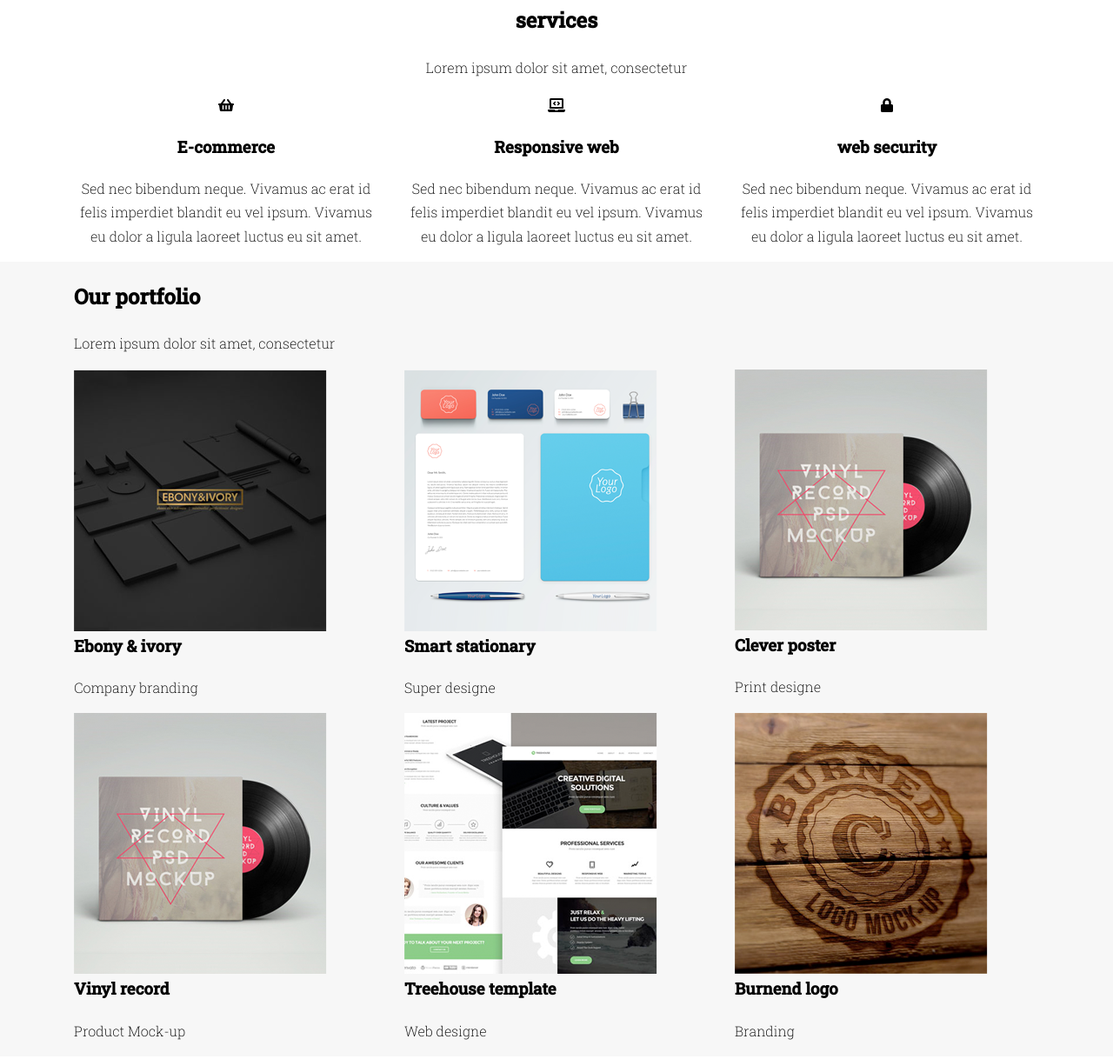
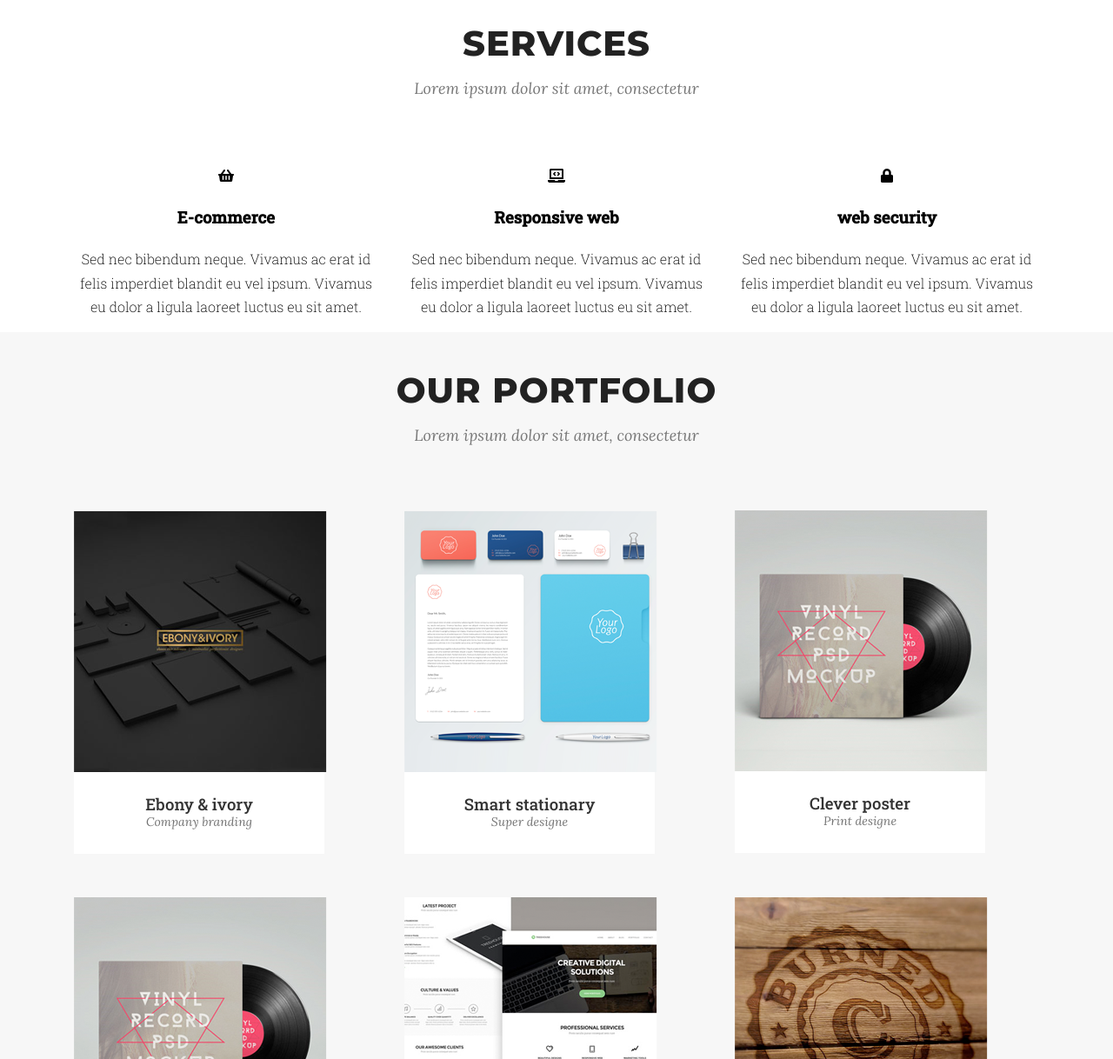
Before and after one commit to iwa-kulczynska/Landing-page, a website: page index.html in a window 1280 px wide. Shown: the part 817-2035 px from the top of the page at 87% size. Drawn offline with Linux system fonts and the light colour scheme.

Commit message:
add style for portfolio section

```diff
--- a/index.html
+++ b/index.html
@@ -53,9 +53,9 @@
     <section class="services">
         <div class="container">
             <div class="row">
-                <div class="col-md-12 col-sm-12">
+                <div class="col-md-12 col-sm-12 section-description">
                     <h2 class="section-title">services</h2>
-                    <p>Lorem ipsum dolor sit amet, consectetur</p>
+                    <p  class="section-text">Lorem ipsum dolor sit amet, consectetur</p>
                 </div>
             </div>
             <div class="row">
@@ -91,9 +91,9 @@
     <section class="portfolio">
         <div class="container">
             <div class="row">
-                <div class="col-md-12 col-sm-12">
+                <div class="col-md-12 col-sm-12 section-description">
                     <h2 class="section-title">Our portfolio</h2>
-                    <p>Lorem ipsum dolor sit amet, consectetur</p>
+                    <p class="section-text">Lorem ipsum dolor sit amet, consectetur</p>
                 </div>
             </div>
             <div class="row">
@@ -101,8 +101,10 @@
                     <div class="card" style="width: 18rem;">
                         <img class="card-img-top" src="images/ebony-ivory.png" alt="Card image cap">
                         <div class="card-body">
+                            <div class="portfolio-text">
                                 <h3>Ebony & ivory</h3>
                                 <p class="card-text">Company branding</p>
+                            </div>
                         </div>
                     </div>
                 </div>
@@ -110,8 +112,10 @@
                     <div class="card" style="width: 18rem;">
                         <img class="card-img-top" src="images/smart-stationary.png" alt="Card image cap">
                         <div class="card-body">
+                            <div class="portfolio-text">
                                 <h3>Smart stationary</h3>
                                 <p class="card-text">Super designe</p>
+                            </div>
                         </div>
                       </div>
                 </div>
@@ -119,8 +123,10 @@
                     <div class="card" style="width: 18rem;">
                         <img class="card-img-top" src="images/vinyl-record.png" alt="Card image cap">
                         <div class="card-body">
+                            <div class="portfolio-text">
                                 <h3>Clever poster</h3>
                                 <p class="card-text">Print designe</p>
+                            </div>
                         </div>
                     </div>
                 </div>
@@ -130,8 +136,10 @@
                     <div class="card" style="width: 18rem;">
                         <img class="card-img-top" src="images/vinyl-record.png" alt="Card image cap">
                         <div class="card-body">
+                            <div class="portfolio-text">
                                 <h3>Vinyl record</h3>
                                 <p class="card-text">Product Mock-up</p>
+                            </div>
                         </div>
                     </div>
                 </div>
@@ -139,8 +147,10 @@
                     <div class="card" style="width: 18rem;">
                         <img class="card-img-top" src="images/threehouse-template.png" alt="Card image cap">
                         <div class="card-body">
+                            <div class="portfolio-text">
                                 <h3>Treehouse template</h3>
                                 <p class="card-text">Web designe</p>
+                            </div>
                         </div>
                     </div>
                 </div>
@@ -148,8 +158,10 @@
                     <div class="card" style="width: 18rem;">
                         <img class="card-img-top" src="images/burned-logo.png" alt="Card image cap">
                         <div class="card-body">
+                            <div class="portfolio-text">
                                 <h3>Burnend logo</h3>
                                 <p class="card-text">Branding</p>
+                          </div>
                         </div>
                       </div>
                 </div>
--- a/sass/style.scss
+++ b/sass/style.scss
@@ -41,6 +41,27 @@ $transition: all 3s;
     background-color: $color-main;
     color: $color-details;
     border: 3px $color-main solid;
+}
+
+.section-description {
+    text-align: center;
+}
+
+.section-title {
+    color: #222;
+    text-transform: uppercase;
+    letter-spacing: 1px;
+    font-size: 40px;
+    font-family: $font-header;
+    font-weight: bold;
+}
+
+.section-text {
+    color: #777;
+    margin-top: -30px;
+    margin-bottom: 70px;
+    font-size: 18px;
+    font-family: $font-details;
 }
 
 /*header*/
@@ -144,10 +165,38 @@ $transition: all 3s;
 
 .portfolio {
     background-color: #f7f7f7;
+    padding-bottom: 70px;
+    padding-top: 70px;
+}
 }
 
 .card-img-top {
     margin-bottom: -25px;
+}
+
+.card-body {
+    background-color: #fff;
+    margin-bottom: 50px;
+    text-align: center;
+}
+
+.card-body h3 {
+    font-weight: 500;
+    padding-top: 10px;
+    color: #333333;
+}
+
+.portfolio-text {
+    padding: 10px;
+    color: #737373;
+    height: 100%
+
+}
+
+.card-text {
+    margin-top: -25px;
+    font-size: 14px;
+    font-family: $font-details;
 }
 
 /*footer */
```
Also changed, not shown: css/style.css, 1 other file. Lines whose indentation alone changed are shown as unchanged.
